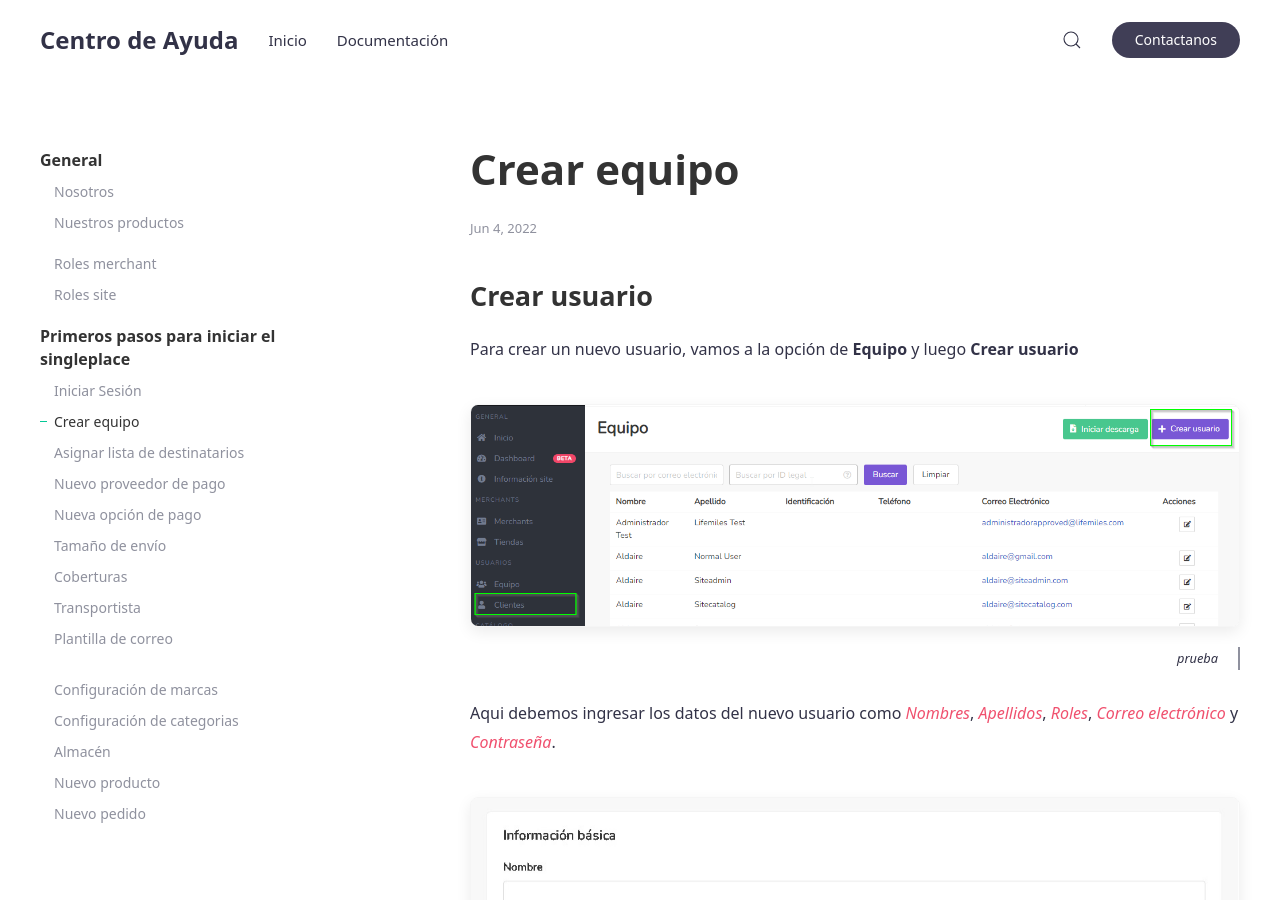
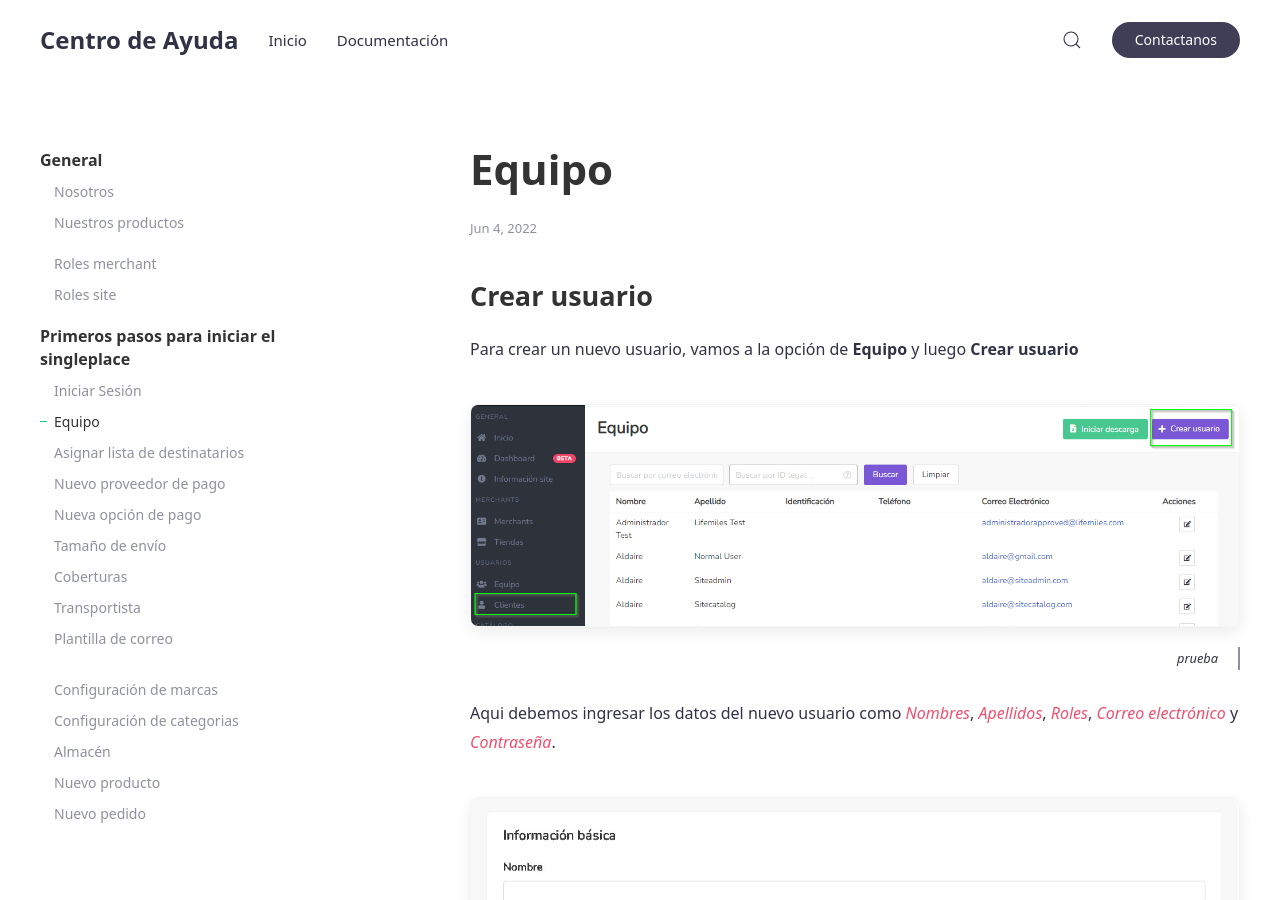
Before and after one commit to jztechpe/docshelp-old, a Jekyll site: the page built from docs/_docs/temas/usuarios/equipo/crear-equipo.md, in a window 1280 px wide and 900 px high. Built offline with Jekyll 4.4.1, drawn with Linux system fonts in a browser that asks for light colours.

```diff
--- a/docs/_data/navigation_docs.yml
+++ b/docs/_data/navigation_docs.yml
@@ -37,7 +37,7 @@
   - primeros-pasos/iniciar-sesion-site
   - primeros-pasos/modificar-site
   - temas/usuarios/equipo/crear-equipo
-  - temas/usuarios/clientes/ver_cliente
+  - temas/usuarios/clientes/ver-cliente
   - primeros-pasos/nuevo-proveedor-de-pago
   - primeros-pasos/nueva-opcion-de-pago
   - primeros-pasos/nuevo-proveedor-de-email
--- a/docs/_docs/temas/usuarios/equipo/crear-equipo.md
+++ b/docs/_docs/temas/usuarios/equipo/crear-equipo.md
@@ -1,5 +1,5 @@
 ---
-title: Crear equipo
+title: Equipo
 subtitle:
 tags: [crear_usuario]
 author: ivan
```
Also changed, not shown: docs/_docs/temas/usuarios/clientes/ver-cliente.md (renamed from docs/_docs/temas/usuarios/clientes/ver_cliente.md).
